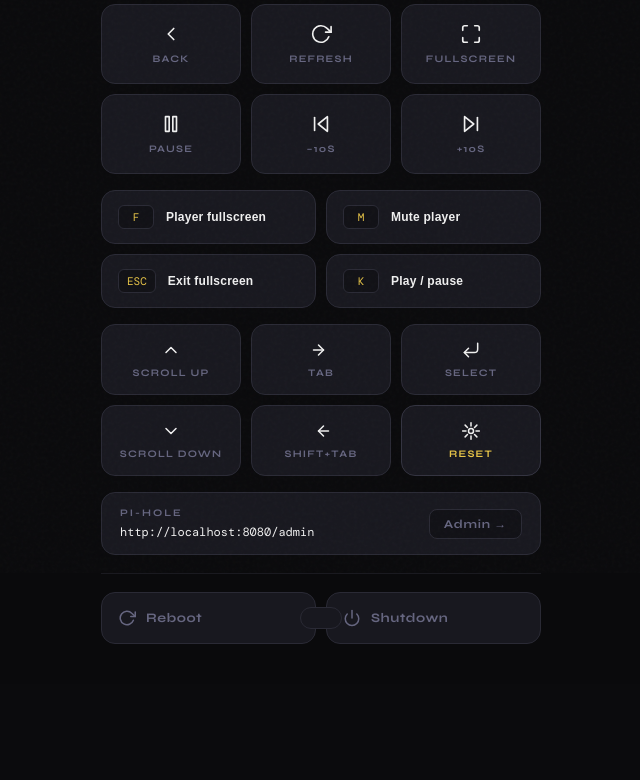
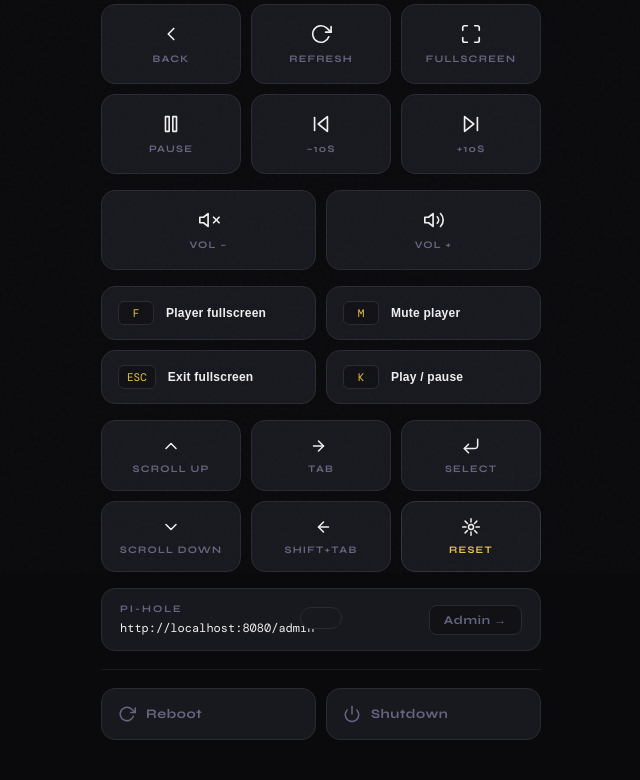
Before and after one commit to its-cb/cbtv, a Flask app: page / in a window 1280 px wide. Shown: the part 227-1007 px from the top of the page, without its empty margins (319-959 px from the left). Before the commit the page ends 871 px from the top, so only its background shows below. Run offline with Flask 3, Linux system fonts and the light colour scheme; some web fonts are replaced.

Commit message:
Patch volume update

```diff
--- a/server.py
+++ b/server.py
@@ -18,6 +18,7 @@ app = Flask(__name__)
 DISPLAY = ":0"
 XAUTHORITY = "/home/cbtv/.Xauthority"
 env = {**os.environ, "DISPLAY": DISPLAY, "XAUTHORITY": XAUTHORITY}
+pulse_env = {**env, "XDG_RUNTIME_DIR": f"/run/user/{os.getuid()}"}
 CDP = "http://localhost:9222"
 
 
@@ -274,6 +275,20 @@ def go_home():
 
 
 
+@app.route("/api/volume/up", methods=["POST"])
+def volume_up():
+    subprocess.run(["pactl", "set-sink-volume", "@DEFAULT_SINK@", "+5%"],
+                   env=pulse_env, capture_output=True)
+    return jsonify({"ok": True})
+
+
+@app.route("/api/volume/down", methods=["POST"])
+def volume_down():
+    subprocess.run(["pactl", "set-sink-volume", "@DEFAULT_SINK@", "-5%"],
+                   env=pulse_env, capture_output=True)
+    return jsonify({"ok": True})
+
+
 @app.route("/api/reboot", methods=["POST"])
 def reboot():
     subprocess.Popen(["sudo", "reboot"])
--- a/templates/index.html
+++ b/templates/index.html
@@ -499,6 +499,18 @@
   </div>
 
 
+  <!-- Volume -->
+  <div class="controls-grid" style="grid-template-columns: 1fr 1fr;">
+    <button class="ctrl-btn" onclick="changeVolume('down')">
+      <svg viewBox="0 0 24 24"><polygon points="11 5 6 9 2 9 2 15 6 15 11 19 11 5"/><line x1="23" y1="9" x2="17" y2="15"/><line x1="17" y1="9" x2="23" y2="15"/></svg>
+      <span class="ctrl-label">Vol –</span>
+    </button>
+    <button class="ctrl-btn" onclick="changeVolume('up')">
+      <svg viewBox="0 0 24 24"><polygon points="11 5 6 9 2 9 2 15 6 15 11 19 11 5"/><path d="M19.07 4.93a10 10 0 0 1 0 14.14M15.54 8.46a5 5 0 0 1 0 7.07"/></svg>
+      <span class="ctrl-label">Vol +</span>
+    </button>
+  </div>
+
   <!-- Keyboard Shortcuts -->
   <div class="keys-grid">
     <button class="key-btn" onclick="sendKey('f')">
@@ -648,6 +660,11 @@
   }
 
 
+  async function changeVolume(dir) {
+    const res = await api('/api/volume/' + dir);
+    if (res?.ok) toast('vol ' + (dir === 'up' ? '▲' : '▼'));
+  }
+
   function confirmAction(action) {
     const label = action === 'reboot' ? 'Reboot' : 'Shutdown';
     if (confirm(`${label} the streambox?`)) {
```
Also changed, not shown: 1 other file.
